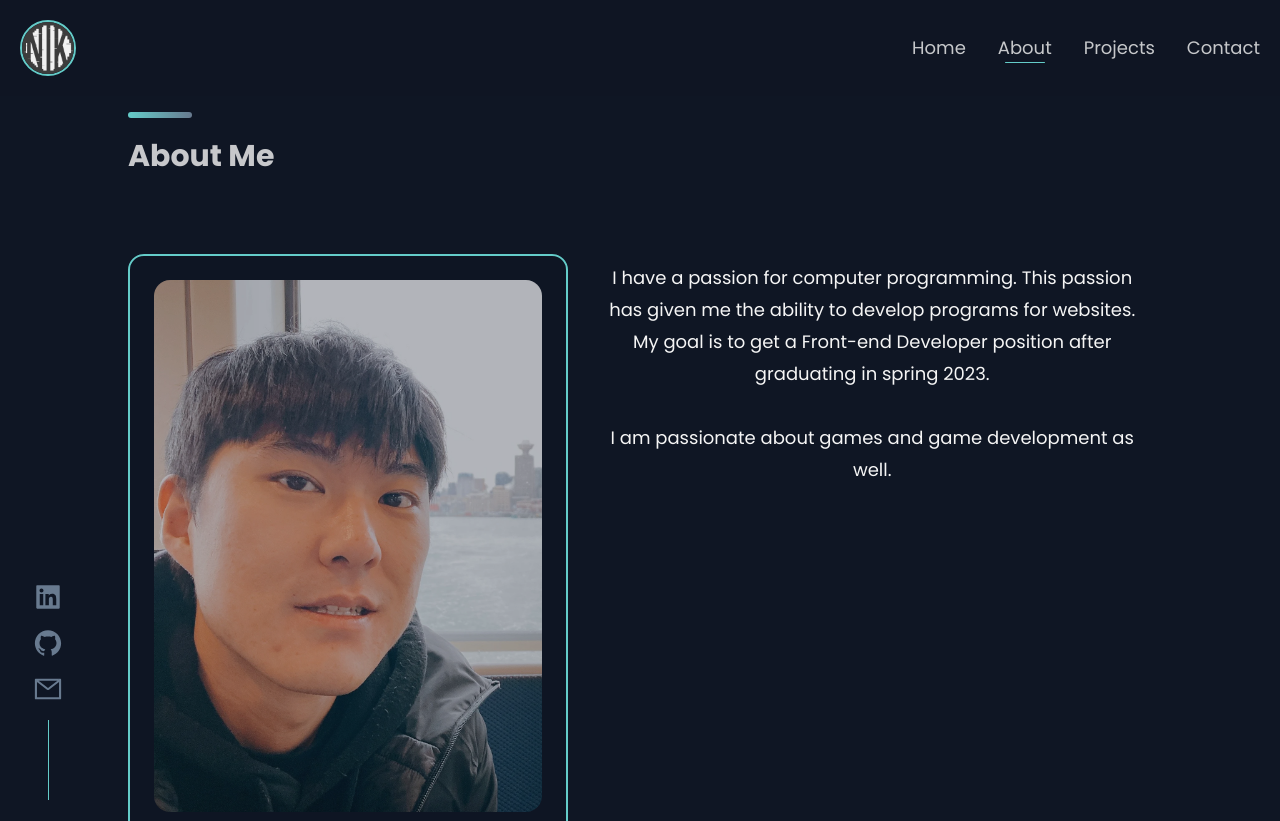
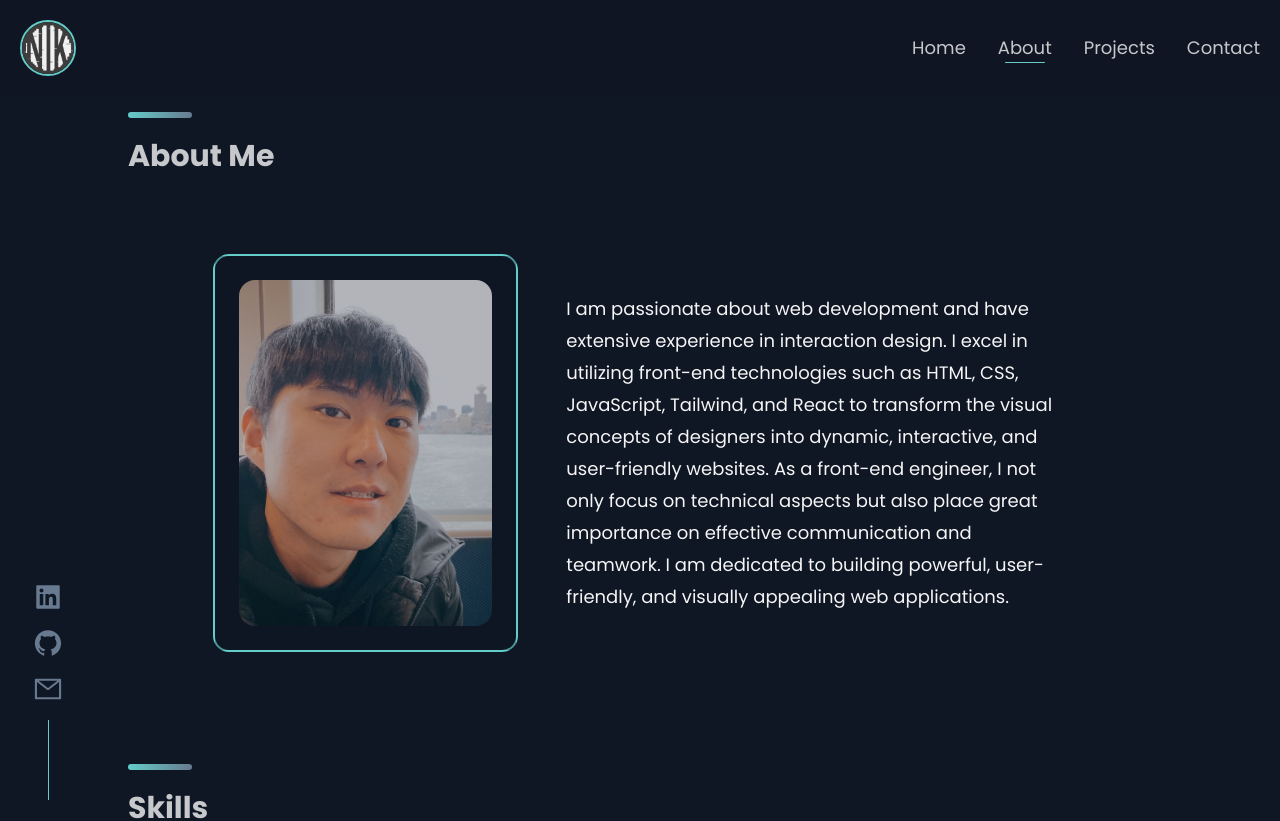
Before and after one commit to nickjxwang/react-portfolio, a React (Vite) app: page /about in a window 1280 px wide. Shown: the top 821 px of the page. Built offline with nearby package versions, Linux system fonts and the light colour scheme.

Commit message:
change about

```diff
--- a/package.json
+++ b/package.json
@@ -4,7 +4,7 @@
   "version": "0.0.0",
   "type": "module",
   "scripts": {
-    "dev": "vite --host",
+    "dev": "vite --host --port 4000",
     "build": "vite build",
     "preview": "vite preview"
   },
--- a/src/Layouts/About.jsx
+++ b/src/Layouts/About.jsx
@@ -12,26 +12,60 @@ const About = () => {
         </h3>
       </div>
 
-      <div className='flex flex-col justify-center items-start gap-6 text-light_primary md:flex-row md:justify-around'>
-        <div className='relative overflow-hidden p-6 rounded-2xl border-2 border-pantone'>
+      {/* <div className='flex flex-col justify-center items-center gap-6 text-light_primary md:flex-row md:justify-center'>
+        <div className='relative overflow-hidden mx-20 p-6 rounded-2xl border-2 border-pantone md:m-0'>
           <img
             src={content.avatar.avatar}
             alt='avatar'
-            className='w-full h-auto rounded-2xl'
+            className='rounded-2xl'
           />
           <div className='absolute inset-0 p-10 bg-dark_primary opacity-30'></div>
         </div>
 
-        <div className='flex flex-col'>
-          <p className='text-lg text-center leading-8 p-2 '>
-            I have a passion for computer programming. This passion has given me
-            the ability to develop programs for websites. My goal is to get a
-            Front-end Developer position after graduating in spring 2023.
-            <br />
-            <br />I am passionate about games and game development as well.
+        <div className=''>
+          <p className='text-lg text-center leading-8 p-2 md:text-left '>
+            I am passionate about web development and have extensive experience
+            in interaction design. I excel in utilizing front-end technologies
+            such as HTML, CSS, JavaScript, Tailwind, and React to transform the
+            visual concepts of designers into dynamic, interactive, and
+            user-friendly websites. As a front-end engineer, I not only focus on
+            technical aspects but also place great importance on effective
+            communication and teamwork. I am dedicated to building powerful,
+            user-friendly, and visually appealing web applications.
           </p>
         </div>
+      </div> */}
+
+      <div className='w-full max-w-xl flex flex-row items-center justify-center mx-auto md:max-w-full'>
+        <div className='flex flex-col justify-center items-center gap-10 md:flex-row w-4/6 md:w-5/6'>
+          <div className='w-full md:w-3/5 flex flex-col items-center justify-center'>
+            <figure className='relative w-full md:w-5/5 flex flex-col items-center justify-center rounded-2xl border-2 border-pantone p-6'>
+              <img
+                src={content.avatar.avatar}
+                alt='avatar'
+                className='rounded-2xl'
+              />
+              <div className='absolute inset-0 p-10 bg-dark_primary opacity-30'></div>
+            </figure>
+          </div>
+          <div className='w-full md:w-5/5 space-y-4 flex flex-col justify-center items-center'>
+            <div class='flex flex-col justify-center'>
+              <p class='text-lg text-center leading-8 p-2 md:text-left'>
+                I am passionate about web development and have extensive
+                experience in interaction design. I excel in utilizing front-end
+                technologies such as HTML, CSS, JavaScript, Tailwind, and React
+                to transform the visual concepts of designers into dynamic,
+                interactive, and user-friendly websites. As a front-end
+                engineer, I not only focus on technical aspects but also place
+                great importance on effective communication and teamwork. I am
+                dedicated to building powerful, user-friendly, and visually
+                appealing web applications.
+              </p>
+            </div>
+          </div>
+        </div>
       </div>
+
       <div className='mb-20'>
         <Skills />
       </div>
--- a/src/Layouts/Hero.jsx
+++ b/src/Layouts/Hero.jsx
@@ -18,18 +18,18 @@ const Hero = ({ setActivePath }) => {
       </div>
 
       <div className='flex flex-col justify-center items-center relative z-10 mt-28 md:items-start'>
-        <h5 className='text-light_primary text-xl'>Hello, I'm</h5>
+        {/* <h5 className='text-light_primary text-xl'>Hello, I'm</h5> */}
         <h1 className='text-4xl text-center py-2 text-light_primary font-bold md:text-6xl md:pb-6 md:text-left'>
-          CHIN-HSUEH (NICK) WANG
+          Front-End <span className='text-pantone'>React</span> Developer
         </h1>
-        <h2 className='text-light_primary text-2xl py-2 md:text-4xl md:pb-6'>
+        {/* <h2 className='text-light_primary text-2xl py-2 md:text-4xl md:pb-6'>
           <span className='text-pantone text-xl md:text-4xl'>
-            Unity / Front-End Developer
+            CHIN-HSUEH (NICK) WANG
           </span>
-        </h2>
+        </h2> */}
         <p className='text-md py-5 leading-8 text-center text-light_primary max-w-xl md:text-2xl md:pb-6 md:mb-15 md:text-left'>
-          I enjoy solving technical problems, researching, and learning new
-          technologies.
+          Hi, I'm Chin-hsueh (Nick) Wang who is passionate about front-end
+          development and has a background in interaction design.
         </p>
         <div className='mt-6'>
           <Link
```
